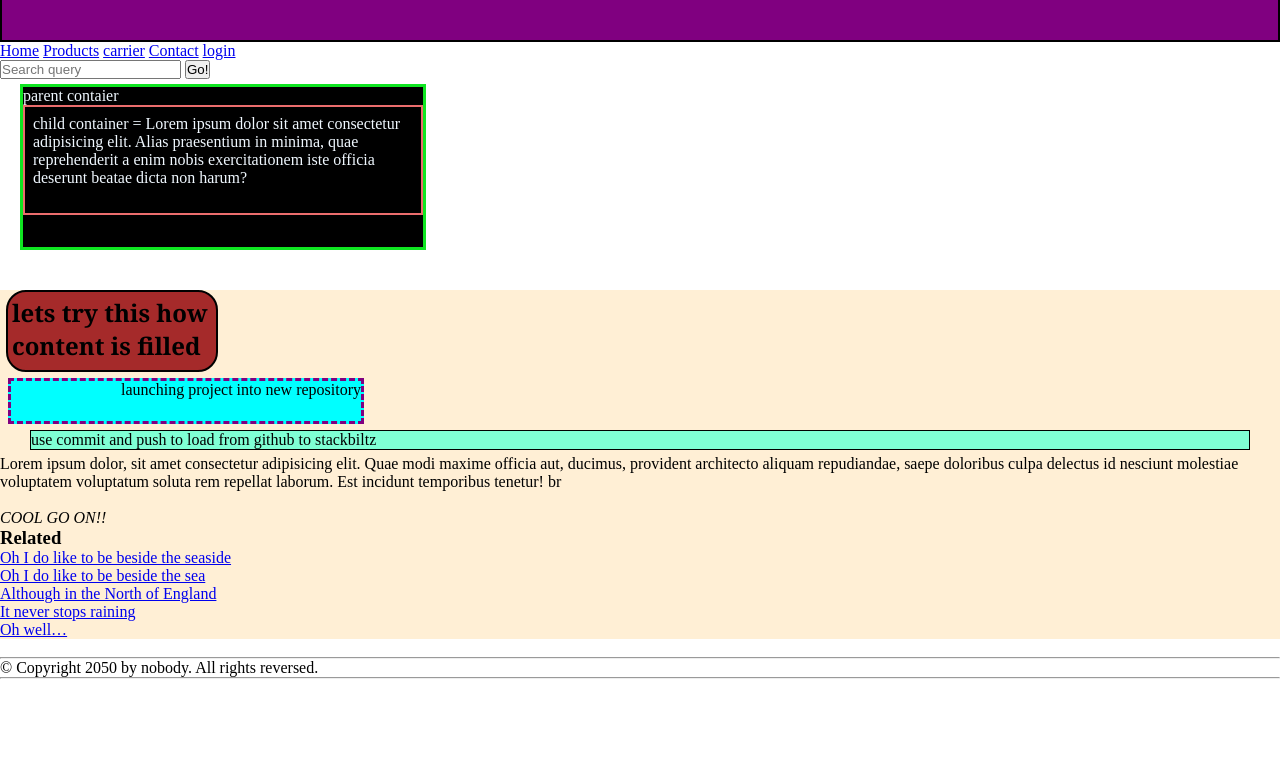
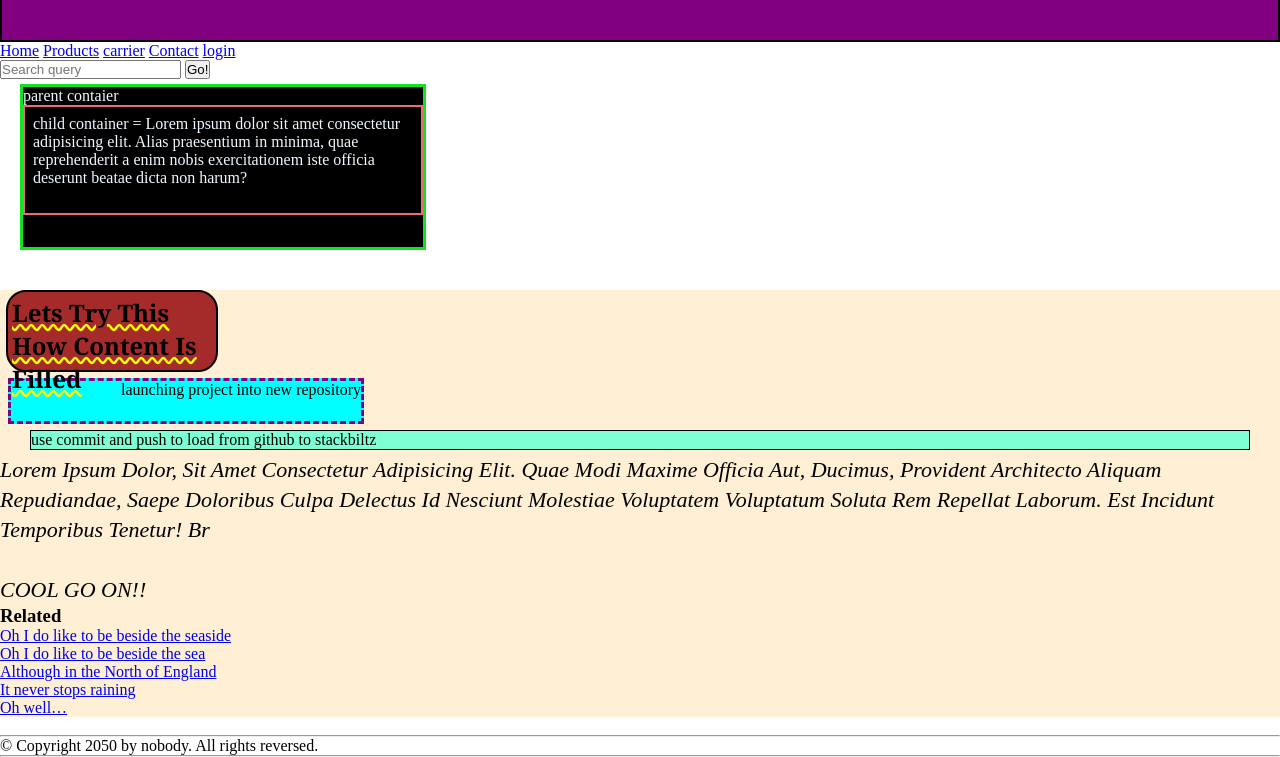
Before and after one commit to abhi-2107/playinghtmlcss, a website: page index.html in a window 1280 px wide. Shown: the part 62-819 px from the top of the page. Drawn offline with Linux system fonts and the light colour scheme.

Commit message:
2 files modified

```diff
--- a/index.html
+++ b/index.html
@@ -50,7 +50,7 @@
         <p id="trbl">launching project into new repository</p>
         <p id="tl">use commit and push to load from github to stackbiltz</p>
 
-        <p>
+        <p id="texts">
           Lorem ipsum dolor, sit amet consectetur adipisicing elit. Quae modi
           maxime officia aut, ducimus, provident architecto aliquam repudiandae,
           saepe doloribus culpa delectus id nesciunt molestiae voluptatem
--- a/style.css
+++ b/style.css
@@ -9,6 +9,7 @@ header {
   color: yellow;
   height: 100px;
   text-align: center;
+
   border: 2px solid black;
 }
 
@@ -20,8 +21,10 @@ main {
   background-color: papayawhip;
 }
 h2 {
+  background-color: brown;
   font-family: Cambria, Cochin, Georgia, Times, 'Times New Roman', serif;
-  background-color: brown;
+  text-decoration: yellow wavy underline;
+  text-transform: capitalize;
 
   height: 70px;
   width: 200px;
@@ -69,6 +72,16 @@ h2 {
   /* contain box and border box are two main box  sizing properties  */
 }
 
+#texts {
+  /* text-decoration:overline; */
+  text-transform: capitalize;
+  line-height: 30px;
+  font-size: 22px;
+  font-style: oblique;
+  /* font-variant: small-caps; */
+}
 /* body {
   background-image: url('https://stackblitz.com/files/js-2yrgif/github/abhi-2107/playinghtmlcss/main/canthurtme.png');
 } */
+
+/* display: inline,block,inline-block these are display properties used to set up block level elenments side wise */
```
